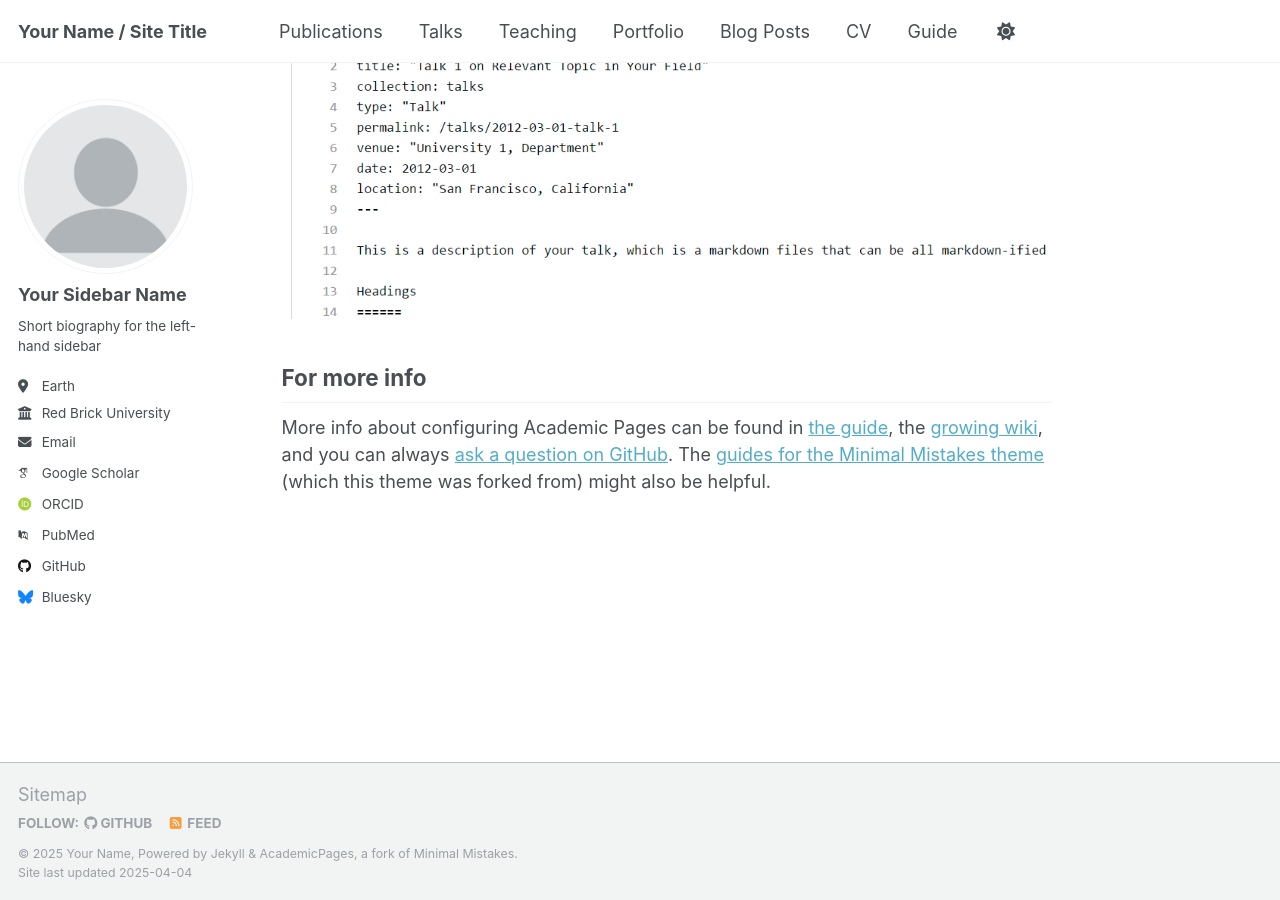
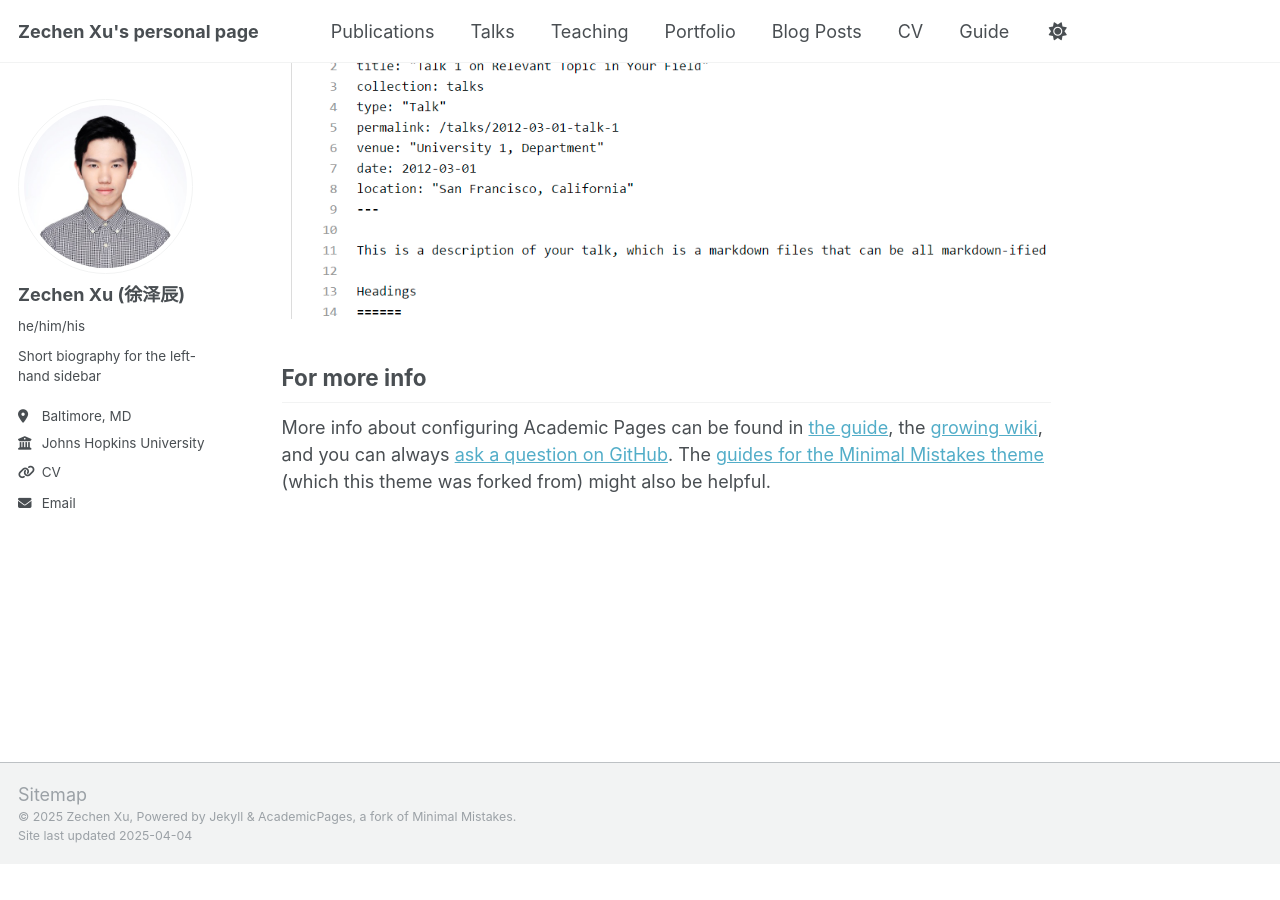
Before and after one commit to ArtieXu/artiexu.github.io, a Jekyll site: the page built from _pages/about.md, in a window 1280 px wide and 900 px high, scrolled down 2636 px. Built offline with Jekyll 4.4.1, drawn with Linux system fonts in a browser that asks for light colours; some web fonts are replaced; after the commit the page ends 3499 px from its top, so only the background shows below that.

Commit message:
add author side bar; add CV

```diff
--- a/_config.yml
+++ b/_config.yml
@@ -9,35 +9,35 @@
 # Basic Site Settings
 locale                   : "en-US"
 site_theme               : "default"
-title                    : "Your Name / Site Title"
+title                    : "Zechen Xu's personal page"
 title_separator          : "-"
-name                     : &name "Your Name"
-description              : &description "personal description"
-url                      : https://academicpages.github.io # the base hostname & protocol for your site e.g. "https://[your GitHub username].github.io"
+name                     : &name "Zechen Xu"
+description              : &description "This is Zechen Xu's Personal Page."
+url                      : https://artiexu.github.io # the base hostname & protocol for your site e.g. "https://[your GitHub username].github.io"
 baseurl                  : "" # the subpath of your site, e.g. "/blog"
-repository               : "academicpages/academicpages.github.io"
+repository               : "artiexu/artiexu.github.io"
 
 # Site Author - The following control what appear as part of the author content on the side bar.
 #               If a field is blank the icon and link will not appear, otherwise it will be shown.
 #               Additional customization can be done by editing /_includes/author-profile.html
 author:
   # Biographic information
-  avatar           : "profile.png"
-  name             : "Your Sidebar Name"
-  pronouns         : # example: "she/her"
+  avatar           : "linkedin_profile.jpeg"
+  name             : "Zechen Xu (徐泽辰)"
+  pronouns         : "he/him/his"
   bio              : "Short biography for the left-hand sidebar"
-  location         : "Earth"
-  employer         : "Red Brick University"
-  uri              : # URL
-  email            : "none@example.org"
+  location         : "Baltimore, MD"
+  employer         : "Johns Hopkins University"
+  uri              : "https://artiexu.github.io/files/CV.pdf" # Used for Resume
+  email            : "zxu130@jh.edu"
 
   # Academic websites
   arxiv            : # URL - Update with the correct link to your profile
-  googlescholar    : "https://scholar.google.com/citations?user=PS_CX0AAAAAJ"
+  googlescholar    : # "https://scholar.google.com/citations?user=PS_CX0AAAAAJ"
   impactstory      : # URL
-  orcid            : "http://orcid.org/yourorcidurl"
+  orcid            : # "http://orcid.org/yourorcidurl"
   semantic         : # URL
-  pubmed           : "https://www.ncbi.nlm.nih.gov/pubmed/?term=john+snow"
+  pubmed           : # "https://www.ncbi.nlm.nih.gov/pubmed/?term=john+snow"
   researchgate     : # URL
   scopus           : # URL
 
@@ -45,12 +45,12 @@ author:
   bitbucket        : # Username - Update with your username on the site
   codepen          : # Username
   dribbble         : # Username
-  github           : "academicpages"
+  github           : # "academicpages"
   kaggle           : # Username
   stackoverflow    : # User number or user number and name (i.e., use "1" or "1/jeff-atwood")
 
   # Social media
-  bluesky          : "bsky.app" # Replace this with you Bluesky username
+  bluesky          : # "bsky.app" # Replace this with you Bluesky username
   facebook         : # Username
   flickr           : # Username
   foursquare       : # Username
@@ -118,7 +118,7 @@ staticman:
       options:
         format           : "iso8601" # "iso8601" (default), "timestamp-seconds", "timestamp-milliseconds"
 atom_feed:
-  hide                   : false     # change to true to hide the RSS feed in the footer
+  hide                   : true     # change to true to hide the RSS feed in the footer
   path                   : # blank (default) uses feed.xml
 
 
--- a/_includes/author-profile.html
+++ b/_includes/author-profile.html
@@ -31,7 +31,9 @@
         <li class="author__desktop"><i class="fas fa-fw fa-building-columns icon-pad-right" aria-hidden="true"></i>{{ author.employer }}</li>
       {% endif %}
       {% if author.uri %}
-        <li><a href="{{ author.uri }}"><i class="fas fa-fw fa-link icon-pad-right" aria-hidden="true"></i>{{ site.data.ui-text[site.locale].website_label | default: "Website" }}</a></li>
+        <!-- Change from 'Website' to 'CV' -->
+        <li><a href="{{ author.uri }}"><i class="fas fa-fw fa-link icon-pad-right" aria-hidden="true"></i>{{ "CV" }}</a></li>
+        <!-- <li><a href="{{ author.uri }}"><i class="fas fa-fw fa-link icon-pad-right" aria-hidden="true"></i>{{ site.data.ui-text[site.locale].website_label | default: "Website" }}</a></li> -->
       {% endif %}
       {% if author.email %}
         <li><a href="mailto:{{ author.email }}"><i class="fas fa-fw fa-envelope icon-pad-right" aria-hidden="true"></i>{{ site.data.ui-text[site.locale].email_label | default: "Email" }}</a></li>
```
Also changed, not shown: images/linkedin_profile.jpeg (added), 1 other file.
